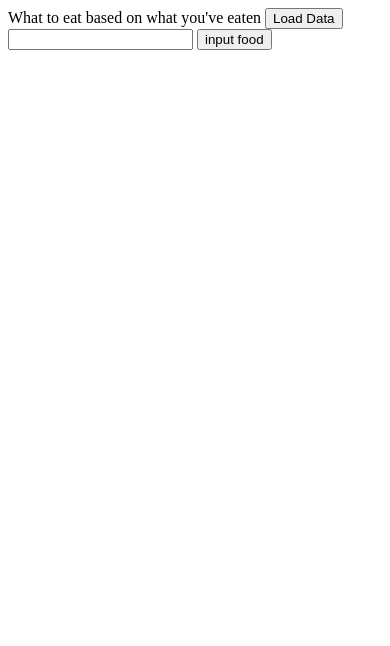
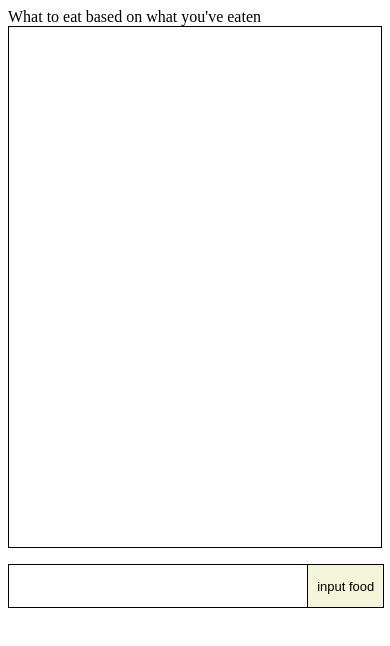
Before and after one commit to parisDreyer/FoodMonk, a website: page public/index.html in a window 390 px wide. Drawn offline with Linux system fonts and the light colour scheme.

Commit message:
add css reset and styling for chatbot. Tested for laptop and mobile screen.

```diff
--- a/public/index.html
+++ b/public/index.html
@@ -4,18 +4,23 @@
     <meta charset="UTF-8">
     <meta name="viewport" content="width=device-width, initial-scale=1.0">
     <meta http-equiv="X-UA-Compatible" content="ie=edge">
+    <link rel="stylesheet" type="text/css" href="./stylesheet.css"/>
+    <link rel="stylesheet" type="text/css" href="./reset.css" />
     <title>Food Monk</title>
 </head>
 <body>
+    <div class="content">
     What to eat based on what you've eaten
-    <button type="button" onclick="loadDoc()">Load Data</button>
+    <!-- <button type="button" onclick="loadDoc()">Load Data</button> -->
 
 
-    <form onSubmit="return getFoodData()" method="">
-        <input id="food-text" type="text" value="" default="food"/>
-        <input type="submit" value="input food"/>
+    <div id="text-display"></div>
+    <form id="input-box" onSubmit="return getFoodData()" method="">
+        <textarea id="food-text" type="text" value="" default="food"></textarea>
+        <input class="text-submit" type="submit" value="input food"/>
     </form>
-    <div id="text-display"></div>
+
+    </div>
     <script type="text/javascript" src="./io_manager.js"></script>
 </body>
 </html>
--- /dev/null
+++ b/public/reset.css
@@ -0,0 +1,165 @@
+/* ----------------------------------------------------------------------------------------------------
+Super Form Reset
+https://gist.github.com/anthonyshort/552543
+A couple of things to watch out for:
+- IE8: If a text input doesn't have padding on all sides or none the text won't be centered.
+- The default border sizes on text inputs in all UAs seem to be slightly different. You're better off using custom borders.
+- You NEED to set the font-size and family on all form elements
+- Search inputs need to have their appearance reset and the box-sizing set to content-box to match other UAs
+- You can style the upload button in webkit using ::-webkit-file-upload-button
+- ::-webkit-file-upload-button selectors can't be used in the same selector as normal ones. FF and IE freak out.
+- IE: You don't need to fake inline-block with labels and form controls in IE. They function as inline-block.
+- By turning off ::-webkit-search-decoration, it removes the extra whitespace on the left on search inputs
+----------------------------------------------------------------------------------------------------*/
+
+input,
+label,
+select,
+button,
+textarea
+{
+	margin:0;
+	border:0;
+	padding:0;
+	display:inline-block;
+	vertical-align:middle;
+	white-space:normal;
+	background:none;
+	line-height:1;
+
+	/* Browsers have different default form fonts */
+	font-size:13px;
+	font-family:Arial;
+}
+
+/* Remove the stupid outer glow in Webkit */
+input:focus
+{
+	outline:0;
+}
+
+/* Box Sizing Reset
+-----------------------------------------------*/
+
+/* All of our custom controls should be what we expect them to be */
+input,
+textarea
+{
+	-webkit-box-sizing:content-box;
+	-moz-box-sizing:content-box;
+	box-sizing:content-box;
+}
+
+/* These elements are usually rendered a certain way by the browser */
+button,
+input[type=reset],
+input[type=button],
+input[type=submit],
+input[type=checkbox],
+input[type=radio],
+select
+{
+	-webkit-box-sizing:border-box;
+	-moz-box-sizing:border-box;
+	box-sizing:border-box;
+}
+
+/* Text Inputs
+-----------------------------------------------*/
+
+input[type=date],
+input[type=datetime],
+input[type=datetime-local],
+input[type=email],
+input[type=month],
+input[type=number],
+input[type=password],
+input[type=range],
+input[type=search],
+input[type=tel],
+input[type=text],
+input[type=time],
+input[type=url],
+input[type=week]
+{
+}
+
+/* Button Controls
+-----------------------------------------------*/
+
+input[type=checkbox],
+input[type=radio]
+{
+	width:13px;
+	height:13px;
+}
+
+/* File Uploads
+-----------------------------------------------*/
+
+input[type=file]
+{
+
+}
+
+/* Search Input
+-----------------------------------------------*/
+
+/* Make webkit render the search input like a normal text field */
+input[type=search]
+{
+	-webkit-appearance:textfield;
+	-webkit-box-sizing:content-box;
+}
+
+/* Turn off the recent search for webkit. It adds about 15px padding on the left */
+::-webkit-search-decoration
+{
+	display:none;
+}
+
+/* Buttons
+-----------------------------------------------*/
+
+button,
+input[type="reset"],
+input[type="button"],
+input[type="submit"]
+{
+	/* Fix IE7 display bug */
+	overflow:visible;
+	width:auto;
+}
+
+/* IE8 and FF freak out if this rule is within another selector */
+::-webkit-file-upload-button
+{
+	padding:0;
+	border:0;
+	background:none;
+}
+
+/* Textarea
+-----------------------------------------------*/
+
+textarea
+{
+	/* Move the label to the top */
+	vertical-align:top;
+
+	/* Turn off scroll bars in IE unless needed */
+	overflow:auto;
+}
+
+/* Selects
+-----------------------------------------------*/
+
+select
+{
+
+}
+
+select[multiple]
+{
+	/* Move the label to the top */
+	vertical-align:top;
--- /dev/null
+++ b/public/stylesheet.css
@@ -0,0 +1,42 @@
+
+.content{
+    position: relative;
+    min-width: 300px;
+    min-height: 600px;
+
+}
+#input-box {
+    min-width: 100%;
+    height: 42px;
+    position: absolute;
+    bottom: 0;
+    border: 1px solid black;
+    display: flex;
+    flex-direction: row;
+    justify-content: flex-start
+}
+#input-box textarea{
+    resize:none;
+    width: 80%;
+    height: 42px;
+    border:none;
+    border-right: 1px solid black;
+}
+input[type="submit"].text-submit{
+    width: 20%;
+    height: 42px;
+    background-color: beige;
+}
+input[type="submit"].text-submit:hover{
+    cursor: pointer;
+    background-color: grey;
+    border-radius: 5px;
+}
+
+#text-display{
+    min-width: 250px;
+    min-height: 520px;
+    height: 80%;
+    max-height: 600px;
+    border: 1px solid black;
+}
```
Also changed, not shown: utils.js (+6 -1 lines).
